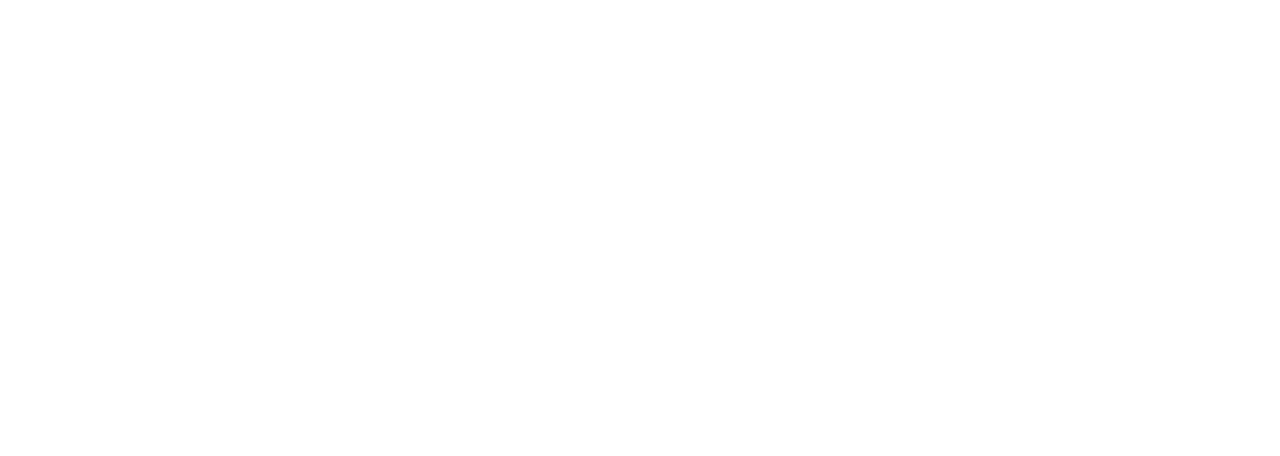
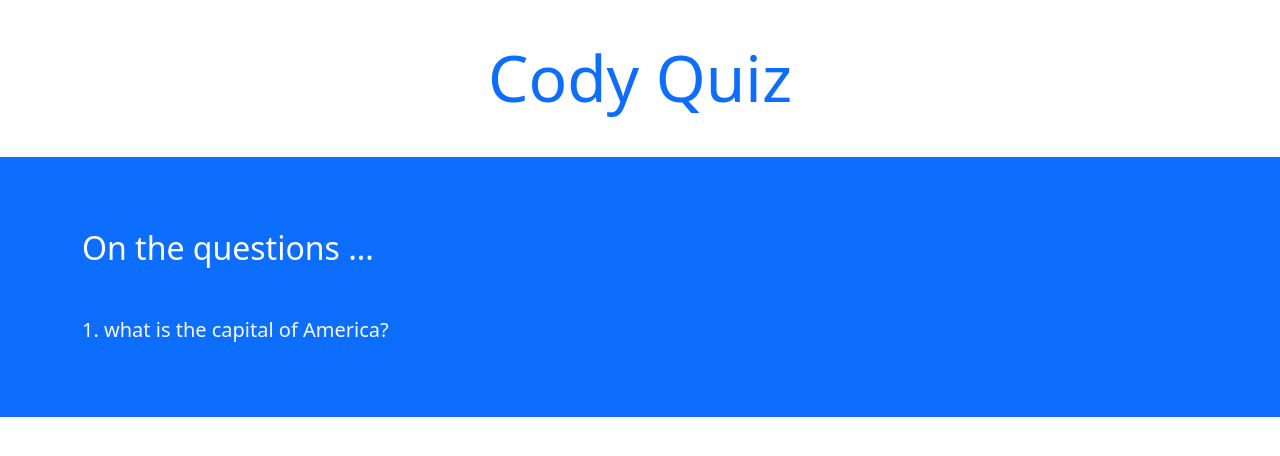
Before and after one commit to Cody-KC/quiz, a plain HTML site: page index.html in a window 1280 px wide. Drawn offline with nearby package versions, Linux system fonts and the light colour scheme.

Commit message:
html template

```diff
--- a/index.html
+++ b/index.html
@@ -3,10 +3,28 @@
     <meta charset="UTF-8">
     <meta name="viewport" content="width=device-width, initial-scale=1.0">
     <link rel="stylesheet" href="index.css">
+    <link href="https://cdn.jsdelivr.net/npm/bootstrap@5.0.0-beta1/dist/css/bootstrap.min.css" rel="stylesheet" integrity="sha384-giJF6kkoqNQ00vy+HMDP7azOuL0xtbfIcaT9wjKHr8RbDVddVHyTfAAsrekwKmP1" crossorigin="anonymous">
     <title>cody's quiz</title>
 </head>
 <body>
+    <!--top section-->
+    <div class="intro py-3 bg-white text-center">
+        <div class="container">
+            <h2 class="text-primary display-3 my-4">Cody Quiz</h2>
+        </div>
+    </div>
+        <!--quiz section-->
+        <div class="quiz py-4 bg-primary">
+            <div class="container">
+                <h2 class="my-5 text-white">On the questions ...</h2>
 
+                <form class="quiz-form text-light">
+                    <div class="my-5">
+                        <p class="lead font-weight-normal">1. what is the capital of America?</p>
+                    </div>
+                </form>
+            </div>
+        </div>
     <script src="app.js"></script>
 </body>
 </html>
```
